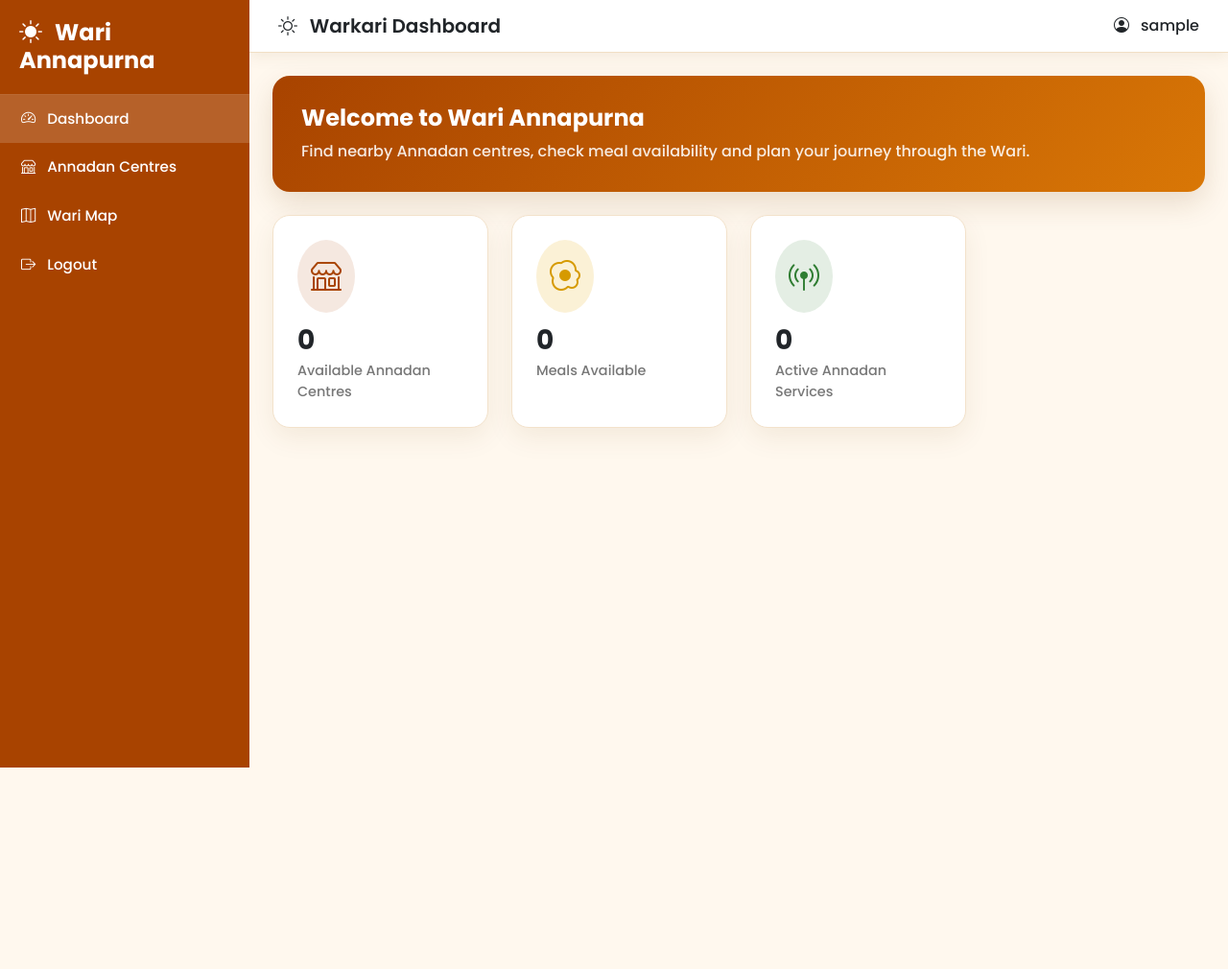
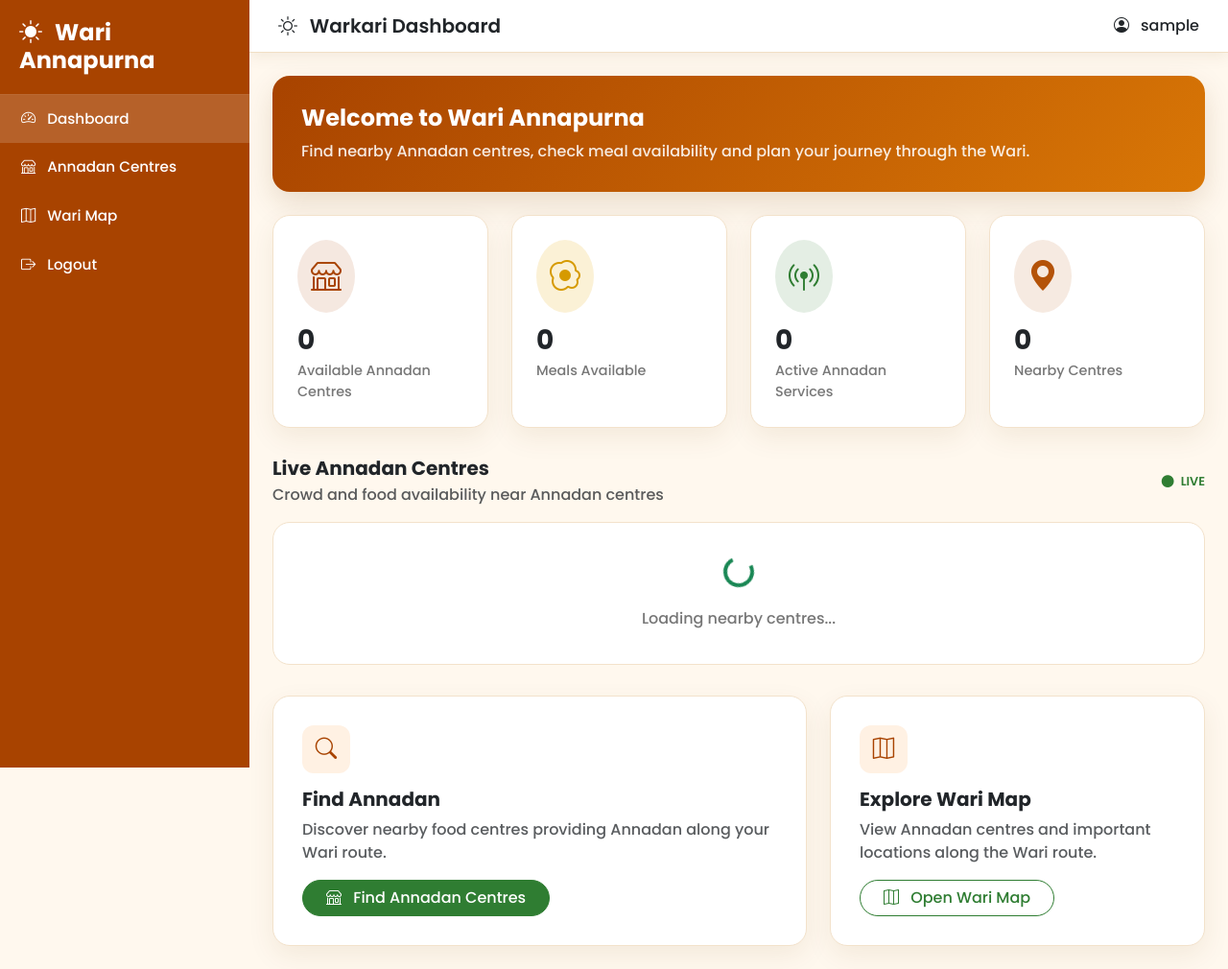
Before and after one commit to vedantmowad/Wari-Annapurna, a Flask app: page /warkari/dashboard in a window 1280 px wide. Shown: the whole page at 96% size. Before the commit the page ends 800 px from the top, so only its background shows below. Run offline with Flask 3, Linux system fonts and the light colour scheme; the visitor is signed in with stand-in values (Sample User, id 1); data that the repository does not hold is empty.

Commit message:
add warkari dashboard navigation and statistics section

```diff
--- a/app/templates/warkari/dashboard.html
+++ b/app/templates/warkari/dashboard.html
@@ -367,3 +367,91 @@
                     <p class="dashboard-label mb-0">Active Annadan Services</p>
                 </div>
             </div>
+
+            <div class="col-xl-3 col-md-6">
+                <div class="stat-card">
+                    <div class="stat-icon icon-map">
+                        <i class="bi bi-geo-alt-fill"></i>
+                    </div>
+                    <h3>{{ nearby_centres }}</h3>
+                    <p class="dashboard-label mb-0">Nearby Centres</p>
+                </div>
+            </div>
+
+        </div>
+
+        <div class="crowd-section">
+
+            <div class="d-flex justify-content-between align-items-center mb-3">
+                <div>
+                    <h5 class="mb-1">Live Annadan Centres</h5>
+                    <p class="text-muted mb-0">
+                        Crowd and food availability near Annadan centres
+                    </p>
+                </div>
+
+                <span class="live-indicator">
+                    <i class="bi bi-circle-fill me-1"></i>
+                    LIVE
+                </span>
+            </div>
+
+            <div class="row g-4" id="centreContainer">
+                <div class="col-12">
+                    <div class="empty-crowd">
+                        <div class="spinner-border text-success mb-3" role="status"></div>
+                        <p class="mb-0">Loading nearby centres...</p>
+                    </div>
+                </div>
+            </div>
+
+        </div>
+
+        <div class="row g-4 mt-2">
+
+            <div class="col-lg-7">
+                <div class="quick-card">
+
+                    <div class="quick-icon">
+                        <i class="bi bi-search"></i>
+                    </div>
+
+                    <h5>Find Annadan</h5>
+
+                    <p class="text-muted">
+                        Discover nearby food centres providing Annadan along your Wari route.
+                    </p>
+
+                    <a href="{{ url_for('warkari.annadan') }}" class="btn btn-success rounded-pill px-4">
+                        <i class="bi bi-shop me-2"></i>
+                            Find Annadan Centres
+                    </a>
+
+                </div>
+            </div>
+
+            <div class="col-lg-5">
+                <div class="quick-card">
+
+                    <div class="quick-icon">
+                        <i class="bi bi-map"></i>
+                    </div>
+
+                    <h5>Explore Wari Map</h5>
+
+                    <p class="text-muted">
+                        View Annadan centres and important locations along the Wari route.
+                    </p>
+
+                    <a href="{{ url_for('warkari.wari_map') }}" class="btn btn-outline-success rounded-pill px-4">
+                        <i class="bi bi-map me-2"></i>
+                        Open Wari Map
+                    </a>
+
+                </div>
+            </div>
+
+        </div>
+
+    </div>
+</div>
```
